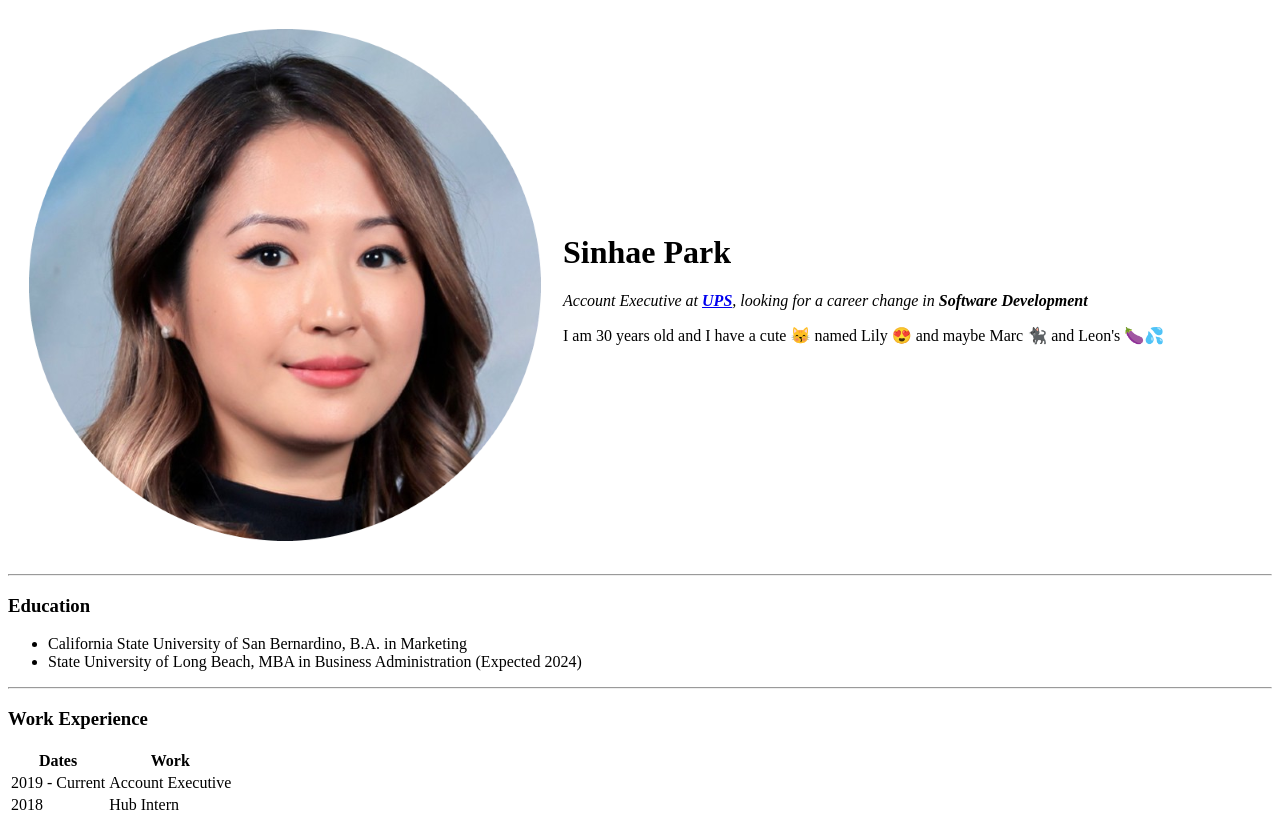
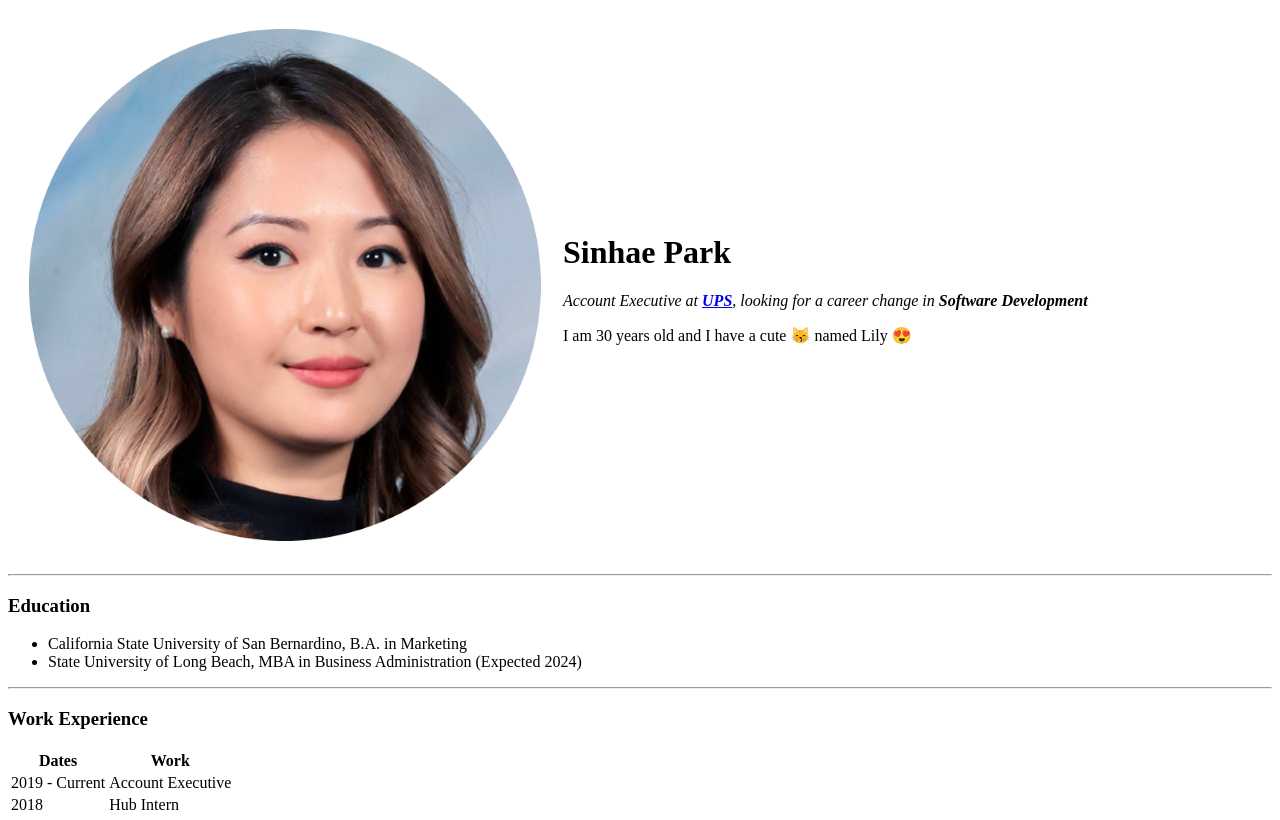
Before and after one commit to sinhaepark/cv, a plain HTML site: page index.html in a window 1280 px wide. Shown: the top 820 px of the page. Drawn offline with Linux system fonts and the light colour scheme.

Commit message:
Update index.html

```diff
--- a/index.html
+++ b/index.html
@@ -10,7 +10,7 @@
             <td><img src="sinhae modified.png" alt="Sinhae's Profile Picture"></td>
             <td><h1>Sinhae Park</h1>
                 <p><em>Account Executive at  <strong><a href="https://www.linkedin.com/in/sinhaepark/">UPS</a></strong>, looking for a career change in <strong>Software Development</strong></em></p>
-                <p>I am 30 years old and I have a cute 😽 named Lily 😍 and maybe Marc 🐈‍⬛ and Leon's 🍆💦</p></td>
+                <p>I am 30 years old and I have a cute 😽 named Lily 😍</p></td>
         </tr>
     </table>
 
```
